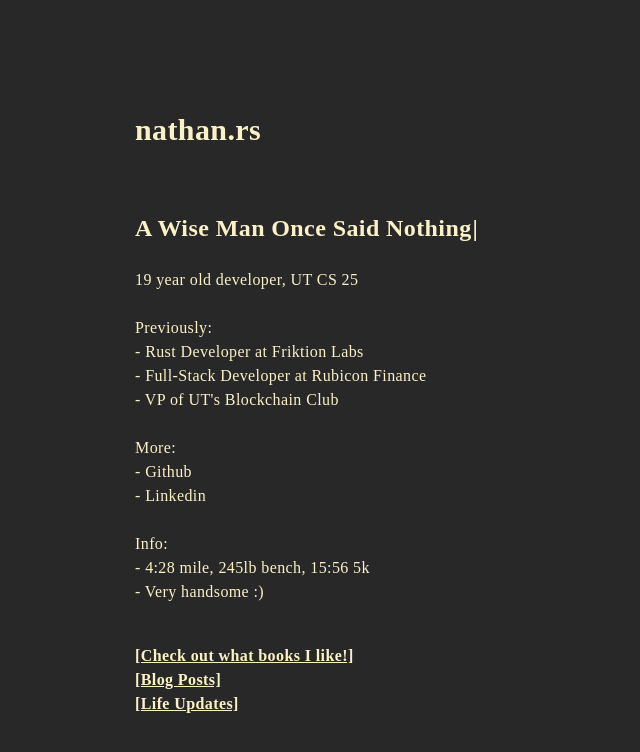
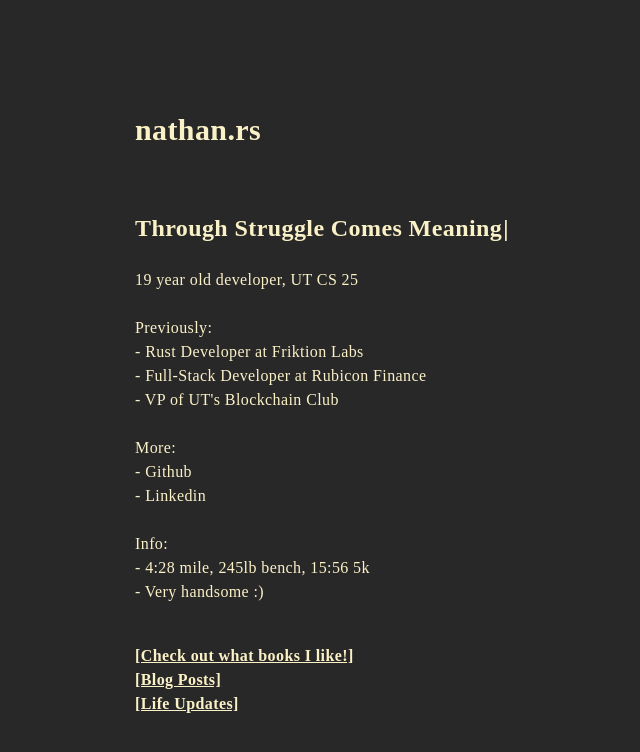
Before and after one commit to nathan-barry/next-js-site, a Next.js app: page / in a window 1280 px wide. Shown: the top 752 px of the page, without its empty margins (249-889 px from the left). Built offline with nearby package versions, Linux system fonts and the light colour scheme.

Commit message:
adjust type speed

```diff
--- a/components/Main.js
+++ b/components/Main.js
@@ -2,10 +2,10 @@ import Link from "next/link";
 import Typewriter from "typewriter-effect";
 
 const quotes = [
-  "A Wise Man Once Said Nothing",
   "Through Struggle Comes Meaning",
   "The Work Praises The Man",
   "Fortune Favors The Bold",
+  "A Wise Man Once Said Nothing",
 ];
 
 export default function Main() {
@@ -18,7 +18,7 @@ export default function Main() {
             autoStart: true,
             loop: true,
             delay: 50,
-            pauseFor: 6000,
+            pauseFor: 4500,
             deleteSpeed: 50,
           }}
         />
```
